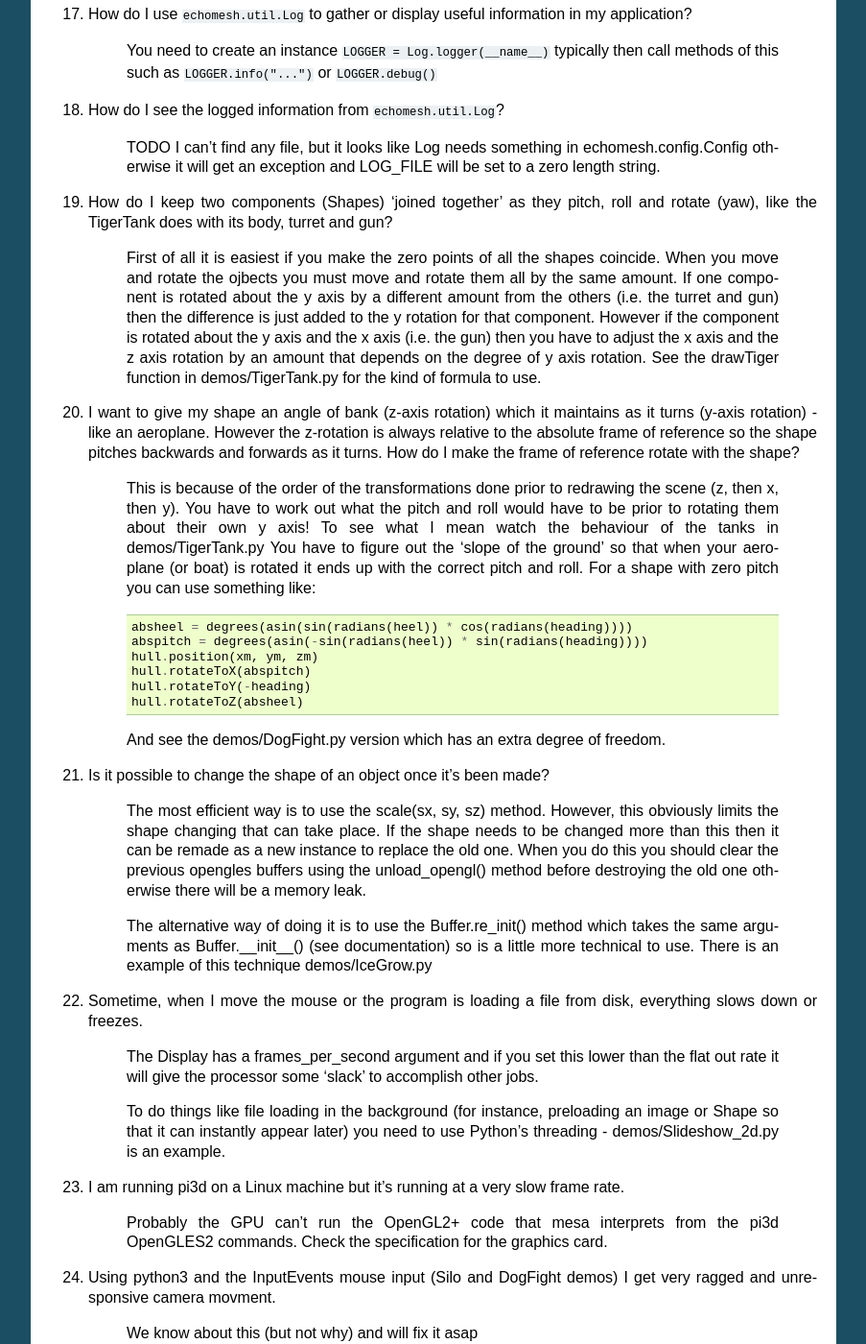
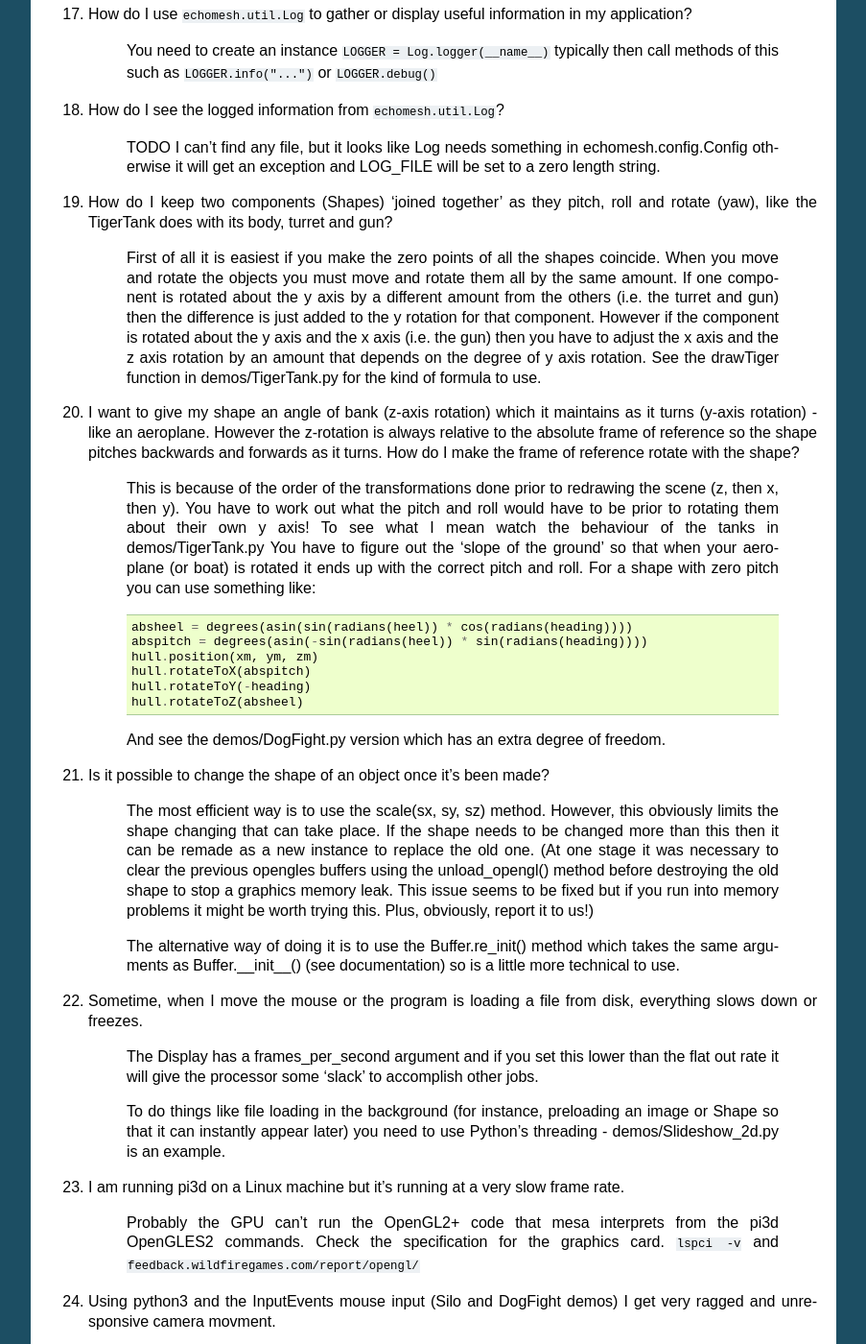
Before and after one commit to pi3d/pi3d.github.com, a Sphinx documentation site: the page built from sphinx/FAQ.rst, in a window 1280 px wide and 1400 px high, scrolled down 5234 px. Shown: the whole window at 96% size, without its empty margins (198-1101 px from the left). Built offline with Sphinx 7.4.7, drawn with Linux system fonts in a browser that asks for light colours; some of the changed text lies outside the part shown.

Commit message:
typo and formatting

```diff
--- a/sphinx/FAQ.rst
+++ b/sphinx/FAQ.rst
@@ -181,9 +181,9 @@ Frequently Asked Questions
       Which sounds obvious but to give an example; if a slideshow tries to blend
       between two images, one drawn in front of the other:
 
-        **first** draw the canvasFront (z=0.1) with alpha=0.1
-        **then** draw the canvasBack (z=0.2) with alpha=0.9
-        the result wll be a very faint image on canvasFront and nothing on canvasBack
+      If you **first** draw the canvasFront (z=0.1) with alpha=0.1
+      **then** draw the canvasBack (z=0.2) with alpha=0.9 the result will
+      be a very faint image on canvasFront and nothing on canvasBack. Wrong!
 
       i.e. canvasBack always has to be drawn first and if the application is purely
       fading from one image to another it can leave canvasBack at apha=1.0 (i.e.
@@ -328,7 +328,7 @@ Frequently Asked Questions
     and rotate (yaw), like the TigerTank does with its body, turret and gun?
 
       First of all it is easiest if you make the zero points of all the shapes
-      coincide. When you move and rotate the ojbects you must move and rotate
+      coincide. When you move and rotate the objects you must move and rotate
       them all by the same amount. If one component is rotated about the y axis
       by a different amount from the others (i.e. the turret and gun) then
       the difference is just added to the y rotation for that component.
@@ -366,14 +366,15 @@ Frequently Asked Questions
       The most efficient way is to use the scale(sx, sy, sz) method. However,
       this obviously limits the shape changing that can take place. If the
       shape needs to be changed more than this then it can be remade as
-      a new instance to replace the old one. When you do this you should
+      a new instance to replace the old one. (At one stage it was necessary to
       clear the previous opengles buffers using the unload_opengl() method
-      before destroying the old one otherwise there will be a memory leak.
+      before destroying the old shape to stop a graphics memory leak.
+      This issue seems to be fixed but if you run into memory problems
+      it might be worth trying this. Plus, obviously, report it to us!)
 
       The alternative way of doing it is to use the Buffer.re_init() method
       which takes the same arguments as Buffer.__init__() (see documentation)
-      so is a little more technical to use. There is an example of this
-      technique demos/IceGrow.py
+      so is a little more technical to use.
 
 #.  Sometime, when I move the mouse or the program is loading a file from
     disk, everything slows down or freezes.
@@ -391,7 +392,7 @@ Frequently Asked Questions
 
       Probably the GPU can't run the OpenGL2+ code that mesa interprets
       from the pi3d OpenGLES2 commands. Check the specification for the
-      graphics card.
+      graphics card. ``lspci -v`` and ``feedback.wildfiregames.com/report/opengl/``
 
 #.  Using python3 and the InputEvents mouse input (Silo and DogFight demos)
     I get very ragged and unresponsive camera movment.
```
